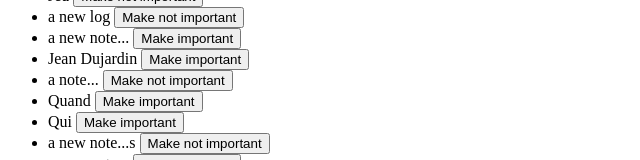
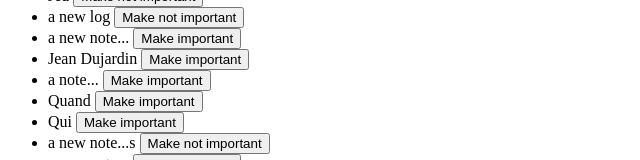
Before and after one commit to ToYzY9/part2, a React (Vite) app in the folder coursedata/: page / in a window 1280 px wide. Shown: the part 215-375 px from the top of the page, without its empty margins (0-640 px from the left). Built offline with nearby package versions, Linux system fonts and the light colour scheme; data requests are answered from the project's data file.

Commit message:
d/ Modification des données côté serveur - Syntaxe plus propre pour la définition des Object Literals

```diff
--- a/coursedata/db.json
+++ b/coursedata/db.json
@@ -52,7 +52,7 @@
       "id": "f0fe",
       "content": "a note...",
       "date": "2024-10-04T23:24:14.921Z",
-      "important": true
+      "important": false
     },
     {
       "id": "80b2",
--- a/coursedata/src/App.jsx
+++ b/coursedata/src/App.jsx
@@ -46,6 +46,12 @@ const App = () => {
         });
     };
 
+    const name = `Leevi`;
+    const age = 10;
+
+    const person = { name, age };
+    console.log("person => ", person.name, ` ${person.age} ans`);
+
     return (
         <div>
             <h1>Notes</h1>
--- a/coursedata/src/services/notes.js
+++ b/coursedata/src/services/notes.js
@@ -17,7 +17,7 @@ const update = async (id, newObject) => {
 };
 
 export default {
-    getAll: getAll,
-    create: create,
-    update: update,
+    getAll,
+    create,
+    update,
 };
```
